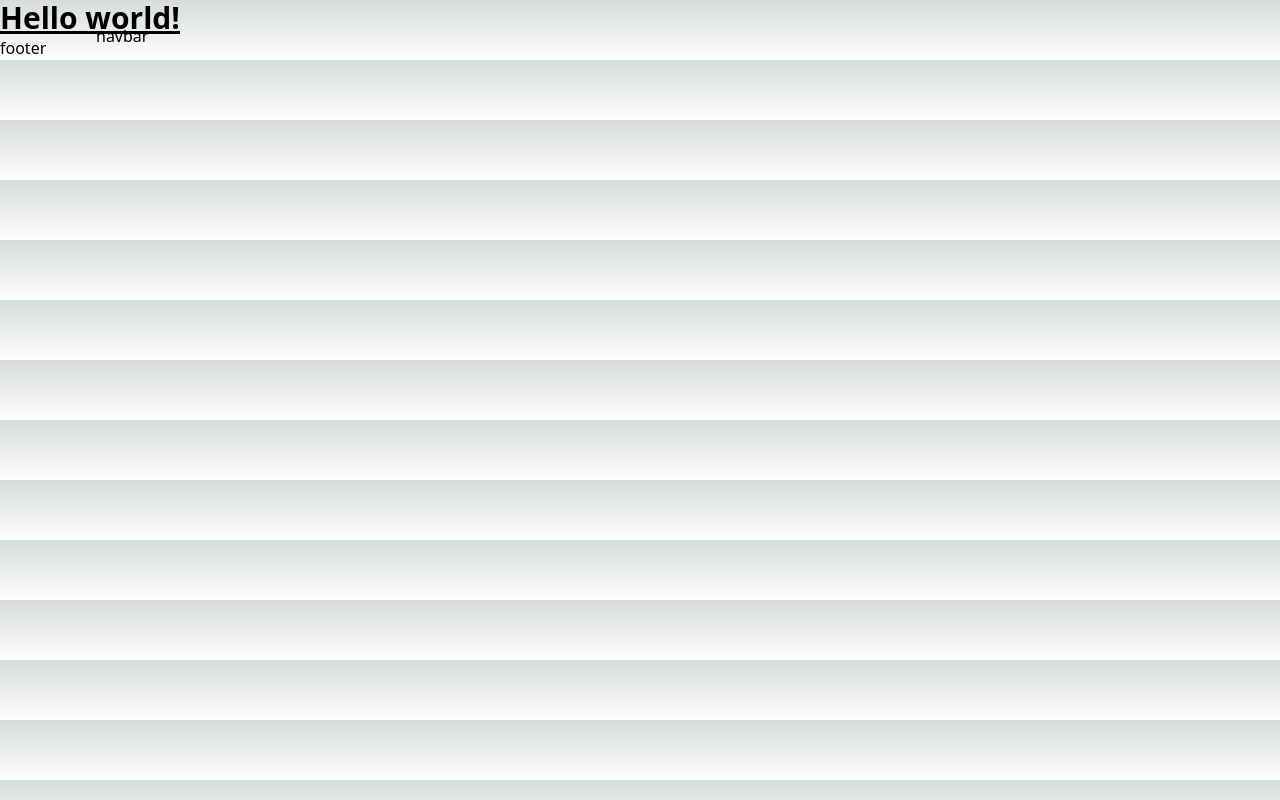
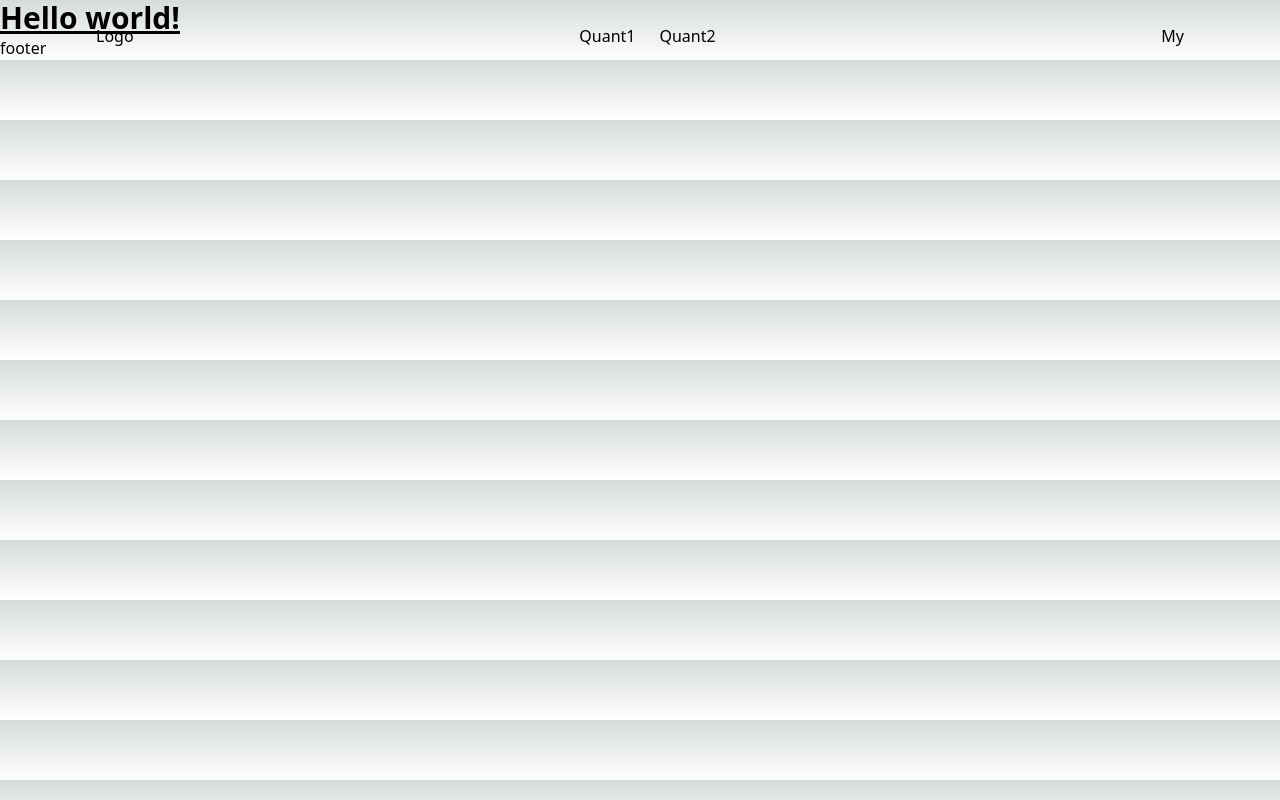
Before and after one commit to TOMTAMTOM-QQQ/front-end, a Next.js app: page /quant in a window 1280 px wide. Built offline with nearby package versions, Linux system fonts and the light colour scheme.

Commit message:
[ADD] Navbar, responsive 처리 방법

```diff
--- a/src/components/Layout/Navbar.tsx
+++ b/src/components/Layout/Navbar.tsx
@@ -1,7 +1,24 @@
+import Link from 'next/link';
+import { Logo } from '../common/Logo';
+import { Button } from '../common/Button';
+
 export const Navbar = () => {
   return (
     <>
-      <div className="p-24 pt-6 pb-6 fixed top-0">navbar</div>
+      <div className="p-24 pt-6 pb-6 fixed top-0 w-full">
+        <div className="flex justify-between items-center h-full">
+          <Logo />
+          <ul className="hidden tablet:flex gap-x-6">
+            <li>
+              <Link href="/quant">Quant1</Link>
+            </li>
+            <li>
+              <Link href="/quant">Quant2</Link>
+            </li>
+          </ul>
+          <Button name="My" href="/dd" />
+        </div>
+      </div>
     </>
   );
 };
--- /dev/null
+++ b/src/components/common/Button.tsx
@@ -0,0 +1,12 @@
+import { useRouter } from 'next/router';
+import { MouseEventHandler } from 'react';
+
+export const Button = ({ name, href }: { name: string; href: string }) => {
+  const router = useRouter();
+  const handleClick: MouseEventHandler<HTMLButtonElement> = (e) => {
+    e.preventDefault();
+    console.log('ddd');
+    router.push(`${href}`);
+  };
+  return <button onClick={handleClick}>{name}</button>;
+};
--- /dev/null
+++ b/src/components/common/Logo.tsx
@@ -0,0 +1,7 @@
+export const Logo = () => {
+  return (
+    <>
+      <h1>Logo</h1>
+    </>
+  );
+};
--- a/src/pages/index.tsx
+++ b/src/pages/index.tsx
@@ -4,10 +4,6 @@ export default function Home() {
   return (
     <main className="flex min-h-screen flex-col items-center justify-between p-24">
       <div className="z-10 max-w-5xl w-full items-center justify-between font-mono text-sm desktop:flex">
-        <p className="fixed left-0 top-0 flex w-full justify-center border-b border-gray-300 bg-gradient-to-b from-zinc-200 pb-6 pt-8 backdrop-blur-2xl dark:border-neutral-800 dark:bg-zinc-800/30 dark:from-inherit desktop:static desktop:w-auto  desktop:rounded-xl desktopg:border desktop:bg-gray-200 desktop:p-4 desktop:dark:bg-zinc-800/30">
-          Get started by editing&nbsp;
-          <code className="font-mono font-bold">src/pages/index.tsx</code>
-        </p>
         <div className="fixed bottom-0 left-0 flex h-48 w-full items-end justify-center bg-gradient-to-t from-white via-white dark:from-black dark:via-black lg:static lg:h-auto lg:w-auto lg:bg-none">
           <a
             className="pointer-events-none flex place-items-center gap-2 p-8 lg:pointer-events-auto lg:p-0"
```
